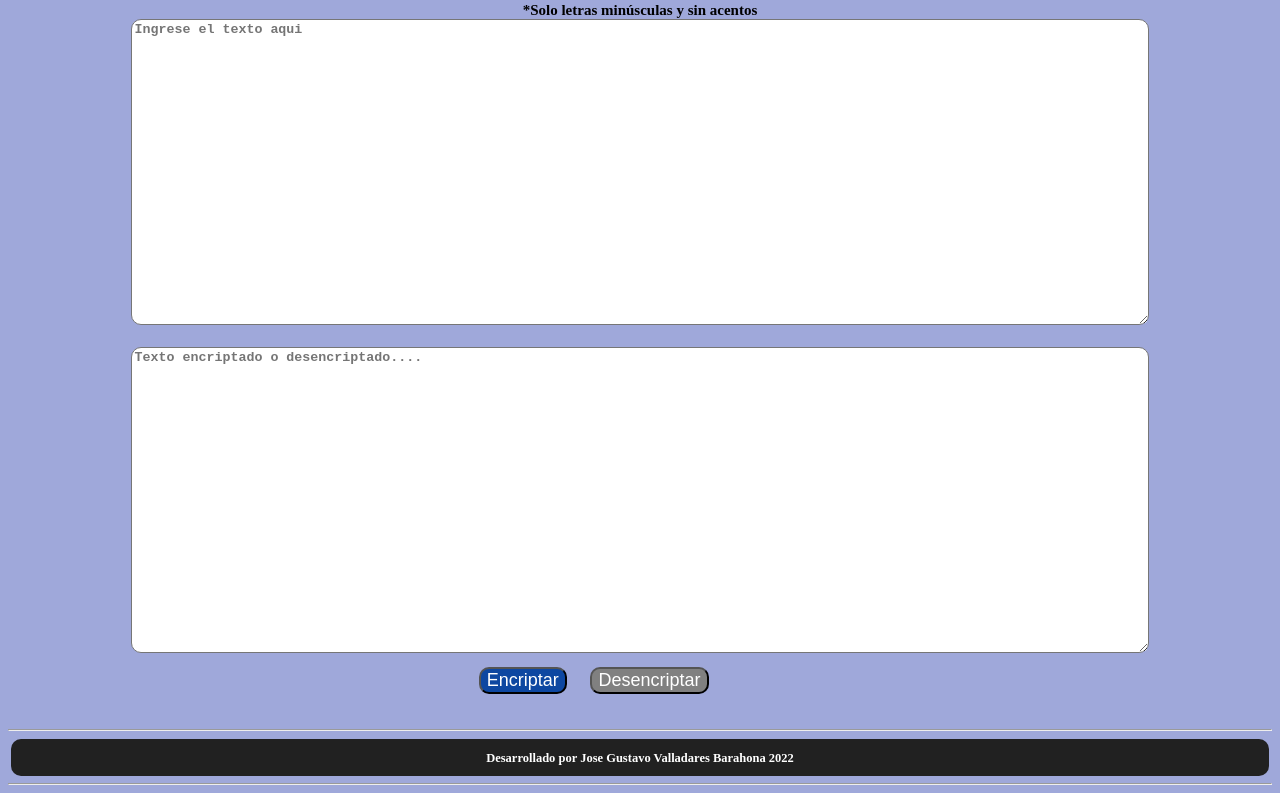
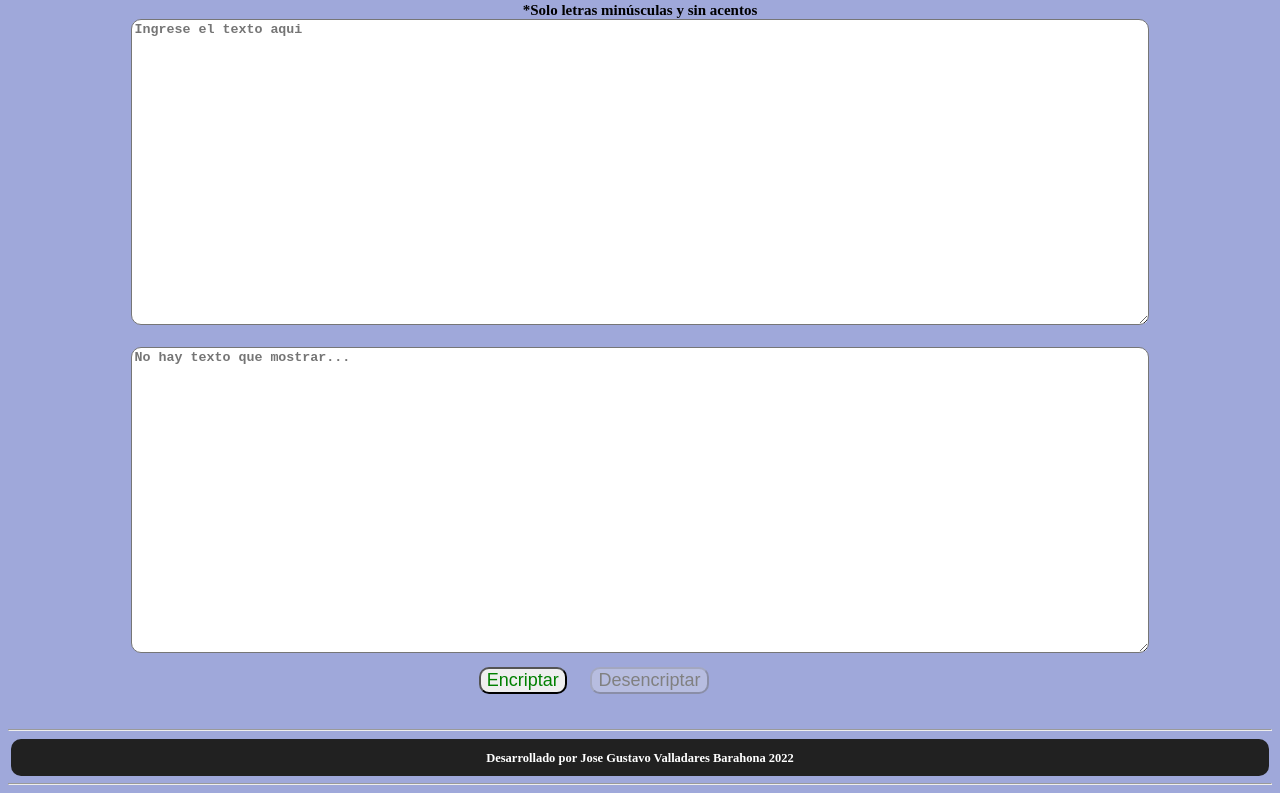
Before and after one commit to JoseGustavoValladaresBarahona/encriptadordetexto, a plain HTML site: page index.html in a window 1280 px wide. Shown: the part 141-934 px from the top of the page. Drawn offline with Linux system fonts and the light colour scheme.

Commit message:
Mejora de UI

```diff
--- a/encriptar.js
+++ b/encriptar.js
@@ -11,6 +11,8 @@ function encriptar(){
     document.getElementById("salida").innerHTML = textoCifrado;
       if(textoCifrado != ""){
      document.getElementById("tres").style.visibility = "visible";
+     document.getElementById("des").disabled = false;
+     document.getElementById("des").style.color = "blue";
       }
       document.getElementById("ingreso").value = "";
     }
--- a/index.html
+++ b/index.html
@@ -16,10 +16,10 @@
      <textarea id="ingreso" placeholder="Ingrese el texto aqui" required></textarea>
      <br>
      <br>
-     <textarea id="salida" placeholder  ="Texto encriptado o desencriptado...."></textarea>
+     <textarea id="salida" placeholder = "No hay texto que mostrar..."></textarea>
      <br>
      <button class="one" onclick="encriptar()">Encriptar</button>
-     <button class="two"  onclick="desencriptar()">Desencriptar</button>
+     <button class="two" id="des" onclick="desencriptar()" disabled>Desencriptar</button>
      <button class="tres" id="tres" onclick="copiar()">Copiar</button>
   </body>
   <br>
--- a/style.css
+++ b/style.css
@@ -40,16 +40,16 @@ button{
 }
 
 .one{
-  background-color: #0d47a1;
+  color: green;
   border: 2px solid none;
 }
 
 .two{
-  background-color: grey;
+  color:grey;
   border: 2px solid none;
 }
 .tres{
-  background-color:#90a4ae ;
+  color:blue ;
   border: 2px solid none;
   visibility: hidden;
 }
```
